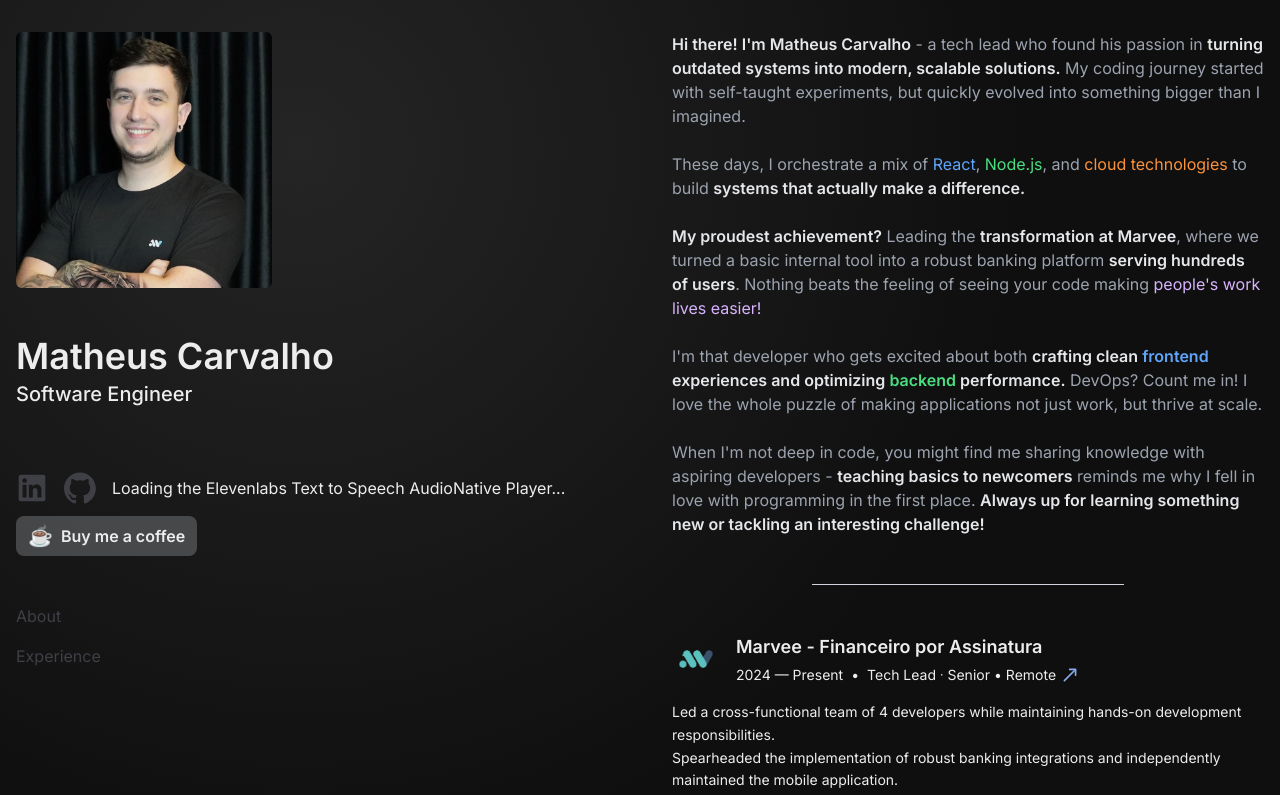
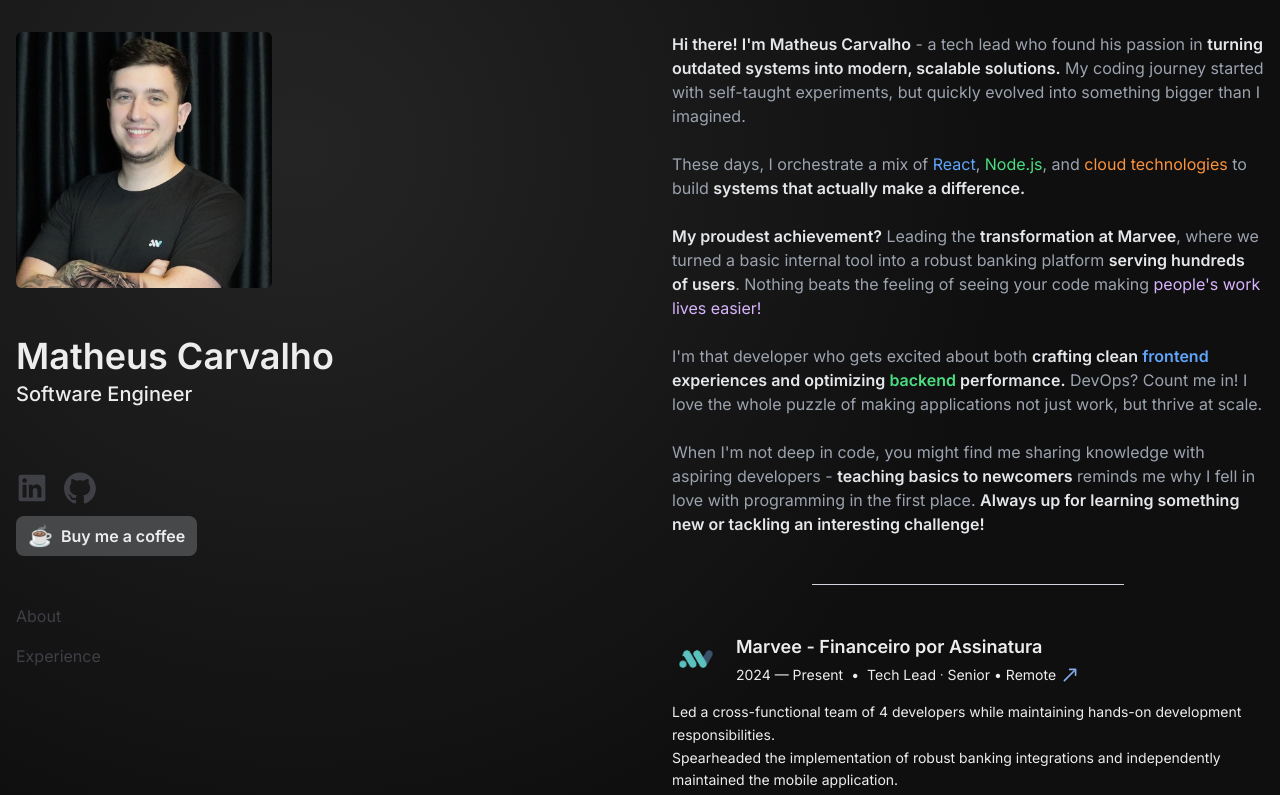
Before and after one commit to matheussss1/portifolio, a Next.js app: page / in a window 1280 px wide. Shown: the top 795 px of the page. Built offline with nearby package versions, Linux system fonts and the light colour scheme.

Commit message:
chore: progresso

```diff
--- a/src/app/page.tsx
+++ b/src/app/page.tsx
@@ -3,7 +3,6 @@
 
 import { JobCard } from "@/components/job-card";
 import Image from "next/image";
-import Script from "next/script";
 
 export default function Home() {
   return (
@@ -40,30 +39,6 @@
               >
                 <IconGithub />
               </a>
-              <div
-                id="elevenlabs-audionative-widget"
-                data-height="90"
-                data-width="100%"
-                data-frameborder="no"
-                data-scrolling="no"
-                data-publicuserid="c0732b508505e5d24b81fc44947402498f7a1380ba80e109b89c1347b89d4b72"
-                data-playerurl="https://elevenlabs.io/player/index.html"
-              >
-                Loading the{" "}
-                <a
-                  href="https://elevenlabs.io/text-to-speech"
-                  target="_blank"
-                  rel="noopener"
-                >
-                  Elevenlabs Text to Speech
-                </a>{" "}
-                AudioNative Player...
-              </div>
-              <Script
-                strategy="lazyOnload"
-                src="https://elevenlabs.io/player/audioNativeHelper.js"
-                type="text/javascript"
-              />
             </div>
             <a
               href="https://www.buymeacoffee.com/matheus.carvalho"
```
